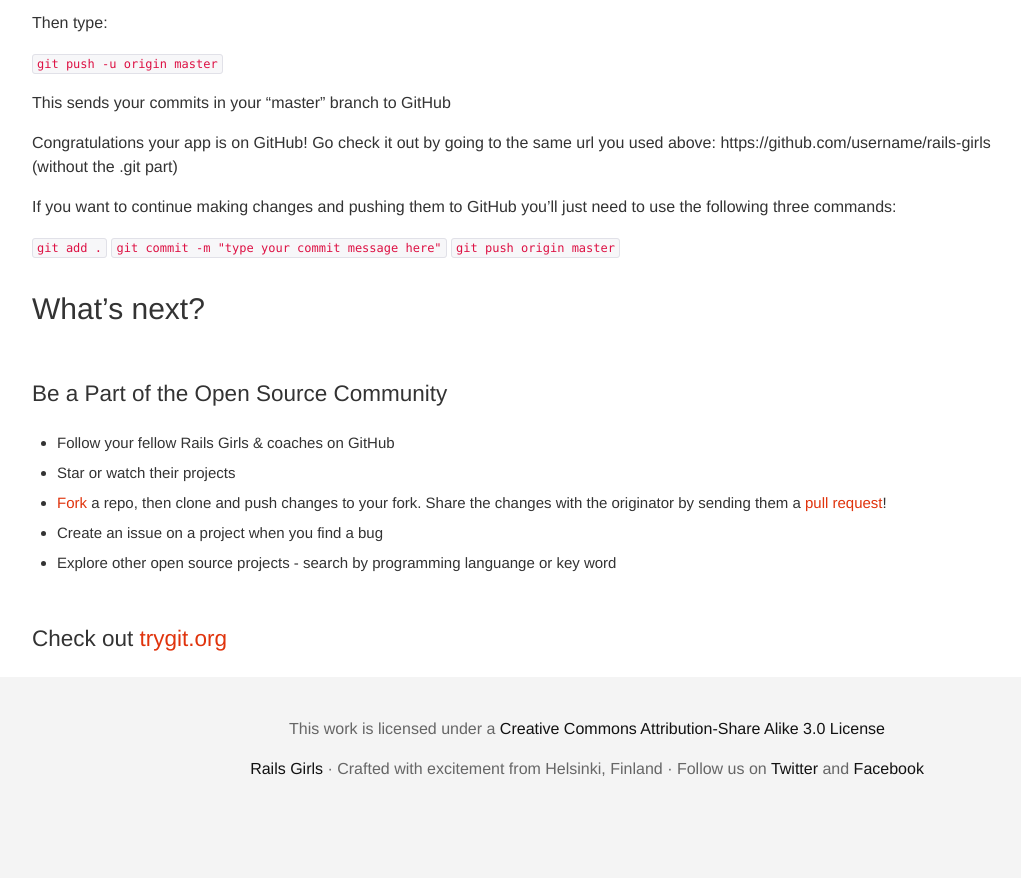
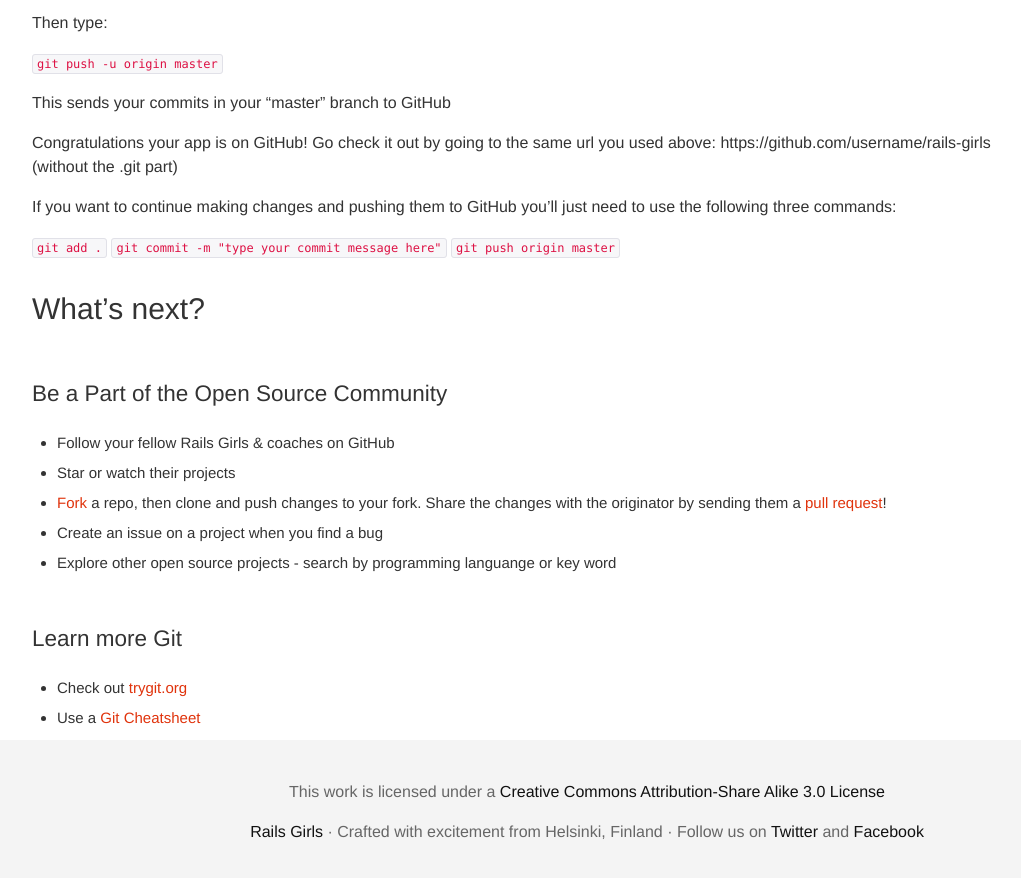
Before and after one commit to railsgirls/guides.railsgirls.com, a Jekyll site: the page built from _posts/2013-04-14-github.md, in a window 1280 px wide and 900 px high, scrolled down 1868 px. Shown: the top 878 px of the window, without its empty margins (53-1074 px from the left). Built offline with Jekyll 4.4.1, drawn with Linux system fonts in a browser that asks for light colours; nearby versions of some CDN libraries; Markdown is read by kramdown in place of the engine named in the settings; before the commit the page ends 2705 px from its top, so only the background shows below that.

Commit message:
update what's next

```diff
--- a/_posts/2013-04-14-github.md
+++ b/_posts/2013-04-14-github.md
@@ -109,4 +109,7 @@
  * Create an issue on a project when you find a bug
  * Explore other open source projects - search by programming languange or key word
 
-### Check out [trygit.org](http://try.github.io/)
+### Learn more Git
+
+ * Check out [trygit.org](http://try.github.io/)
+ * Use a [Git Cheatsheet](https://na1.salesforce.com/help/doc/en/salesforce_git_developer_cheatsheet.pdf)
```
